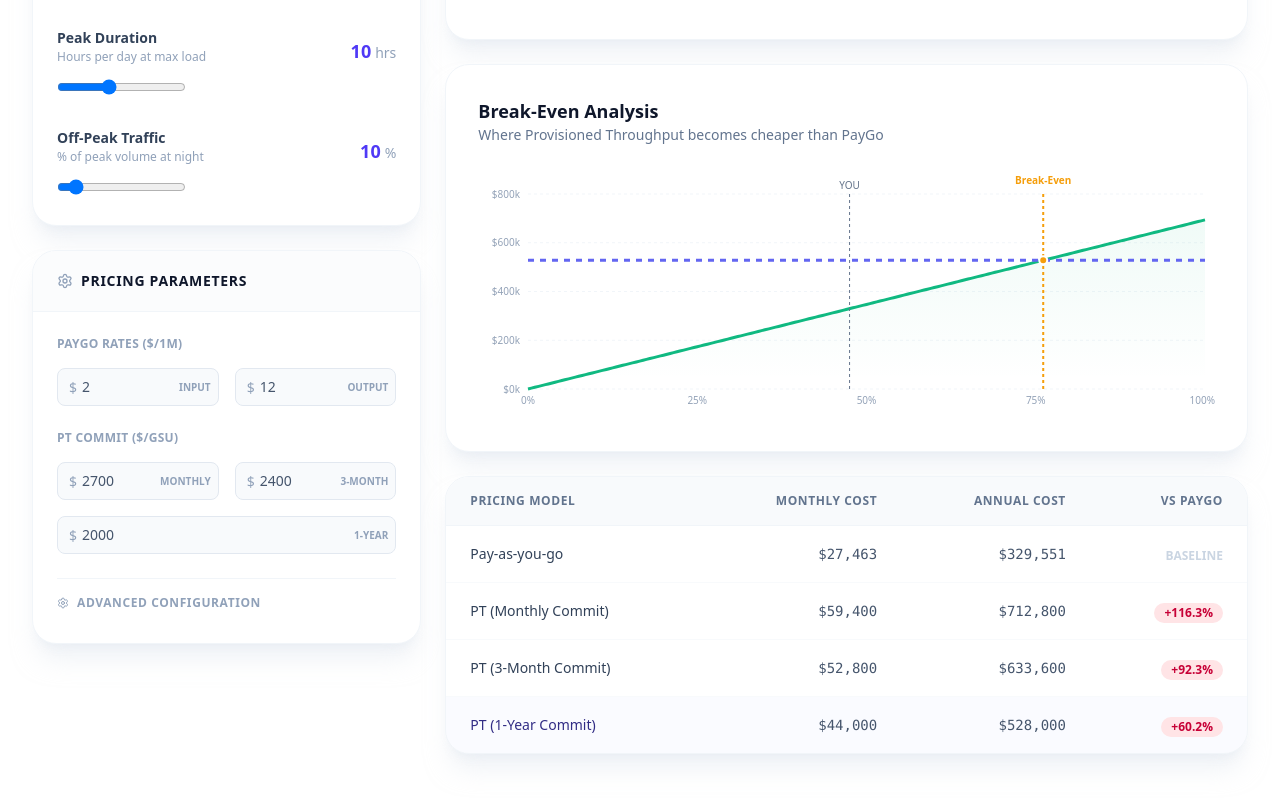
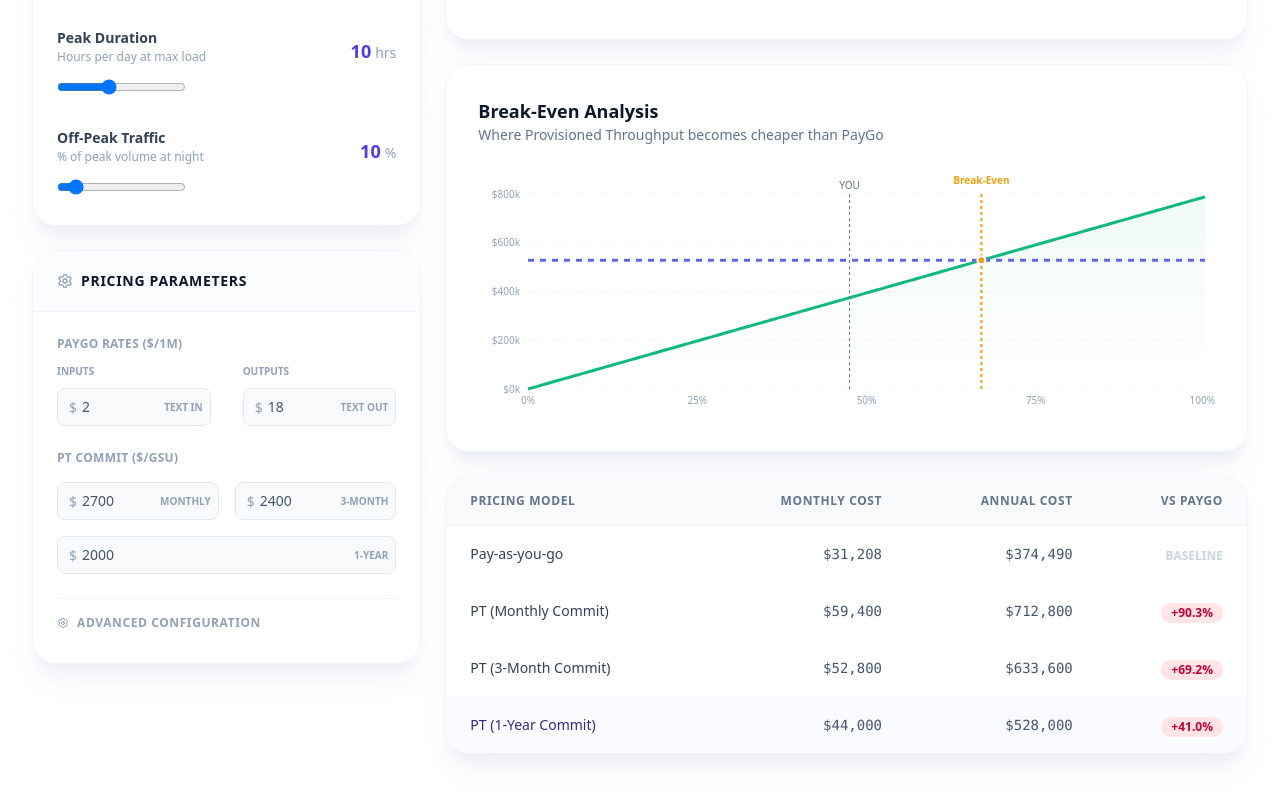
Before and after one commit to natavit/gemini-pt-calculator, a React (Vite) app: page / in a window 1280 px wide. Shown: the part 862-1662 px from the top of the page. Built offline with nearby package versions, Linux system fonts and the light colour scheme.

Commit message:
feat: introduce granular PayGo pricing per modality for inputs and outputs, updating calculations and UI.

```diff
--- a/src/App.tsx
+++ b/src/App.tsx
@@ -16,13 +16,22 @@ const App: React.FC = () => {
   // Find current model or default - define this EARLY so we can use it for initial state
   const currentModel = GEMINI_MODELS.find(m => m.id === selectedModelId) || GEMINI_MODELS[2];
 
-  const [paygoInputPrice, setPaygoInputPrice] = useState(currentModel.paygoInputPrice);
-  const [paygoOutputPrice, setPaygoOutputPrice] = useState(currentModel.paygoOutputPrice);
-  const [ptMonthlyPrice, setPtMonthlyPrice] = useState(PT_PRICING.MONTHLY);
-  const [ptQuarterlyPrice, setPtQuarterlyPrice] = useState(PT_PRICING.QUARTERLY);
   const [ptYearlyPrice, setPtYearlyPrice] = useState(PT_PRICING.YEARLY);
   const [gsuCapacity, setGsuCapacity] = useState(currentModel.gsuCapacity);
 
+  // Granular PayGo Pricing State
+  const [priceInText, setPriceInText] = useState(currentModel.priceInText);
+  const [priceInImage, setPriceInImage] = useState(currentModel.priceInImage);
+  const [priceInVideo, setPriceInVideo] = useState(currentModel.priceInVideo);
+  const [priceInAudio, setPriceInAudio] = useState(currentModel.priceInAudio);
+
+  const [priceOutText, setPriceOutText] = useState(currentModel.priceOutText);
+  const [priceOutImage, setPriceOutImage] = useState(currentModel.priceOutImage);
+  const [priceOutVideo, setPriceOutVideo] = useState(currentModel.priceOutVideo);
+  const [priceOutAudio, setPriceOutAudio] = useState(currentModel.priceOutAudio);
+
+  const [ptMonthlyPrice, setPtMonthlyPrice] = useState(PT_PRICING.MONTHLY);
+  const [ptQuarterlyPrice, setPtQuarterlyPrice] = useState(PT_PRICING.QUARTERLY);
 
 
   // Derived state for display/calculation - could also be set via useEffect if we want them editable *after* selection
@@ -78,8 +87,16 @@ const App: React.FC = () => {
       setBurnOutVideo(config.burnOutVideo);
       setBurnOutAudio(config.burnOutAudio);
 
-      setPaygoInputPrice(config.paygoInputPrice);
-      setPaygoOutputPrice(config.paygoOutputPrice);
+      setPriceInText(config.priceInText);
+      setPriceInImage(config.priceInImage);
+      setPriceInVideo(config.priceInVideo);
+      setPriceInAudio(config.priceInAudio);
+
+      setPriceOutText(config.priceOutText);
+      setPriceOutImage(config.priceOutImage);
+      setPriceOutVideo(config.priceOutVideo);
+      setPriceOutAudio(config.priceOutAudio);
+
       setGsuCapacity(config.gsuCapacity);
     }
   }, [selectedModelId, totalInputTps]);
@@ -116,13 +133,24 @@ const App: React.FC = () => {
     // DECISION: For PayGo estimation, we will use the *Burndown Units* as a proxy for "Billable Units" (e.g. Tokens).
     // This is because 1 Image ≈ 258 Tokens in terms of capacity AND likely cost weight.
 
-    const totalBillableIn = totalBurnIn; // Assumption: Capacity weights ≈ Billing weights for Input
-    const totalBillableOut = (tpsOutText * 1.0) + (tpsOutImage * burnOutImage) + (tpsOutVideo * burnOutVideo) + (tpsOutAudio * burnOutAudio);
+    // PayGo calculation now granular
+    // We use a base "Per Million" unit for simplicity in input,
+    // assuming prices entered are "Per 1 Million Units" for text/image/video/audio alike.
+    // If user enters $ amount for 1M images, this holds.
 
-    const annualInputUnits = (totalBillableIn * secondsPeak) + (totalBillableIn * ratioDecimal * secondsOffPeak);
-    const annualOutputUnits = (totalBillableOut * secondsPeak) + (totalBillableOut * ratioDecimal * secondsOffPeak);
+    // Cost = (AnnualUnits / 1,000,000) * PricePerMillion
+    const costInText = ((tpsInText * secondsPeak) + (tpsInText * ratioDecimal * secondsOffPeak)) / 1e6 * priceInText;
+    const costInImage = ((tpsInImage * secondsPeak) + (tpsInImage * ratioDecimal * secondsOffPeak)) / 1e6 * priceInImage;
+    const costInVideo = ((tpsInVideo * secondsPeak) + (tpsInVideo * ratioDecimal * secondsOffPeak)) / 1e6 * priceInVideo;
+    const costInAudio = ((tpsInAudio * secondsPeak) + (tpsInAudio * ratioDecimal * secondsOffPeak)) / 1e6 * priceInAudio;
 
-    const paygoCost = ((annualInputUnits / 1e6) * paygoInputPrice) + ((annualOutputUnits / 1e6) * paygoOutputPrice);
+    const costOutText = ((tpsOutText * secondsPeak * 1.0) + (tpsOutText * ratioDecimal * secondsOffPeak * 1.0)) / 1e6 * priceOutText; // 1.0 multiplier for text billing
+    const costOutImage = ((tpsOutImage * secondsPeak) + (tpsOutImage * ratioDecimal * secondsOffPeak)) / 1e6 * priceOutImage;
+    const costOutVideo = ((tpsOutVideo * secondsPeak) + (tpsOutVideo * ratioDecimal * secondsOffPeak)) / 1e6 * priceOutVideo;
+    const costOutAudio = ((tpsOutAudio * secondsPeak) + (tpsOutAudio * ratioDecimal * secondsOffPeak)) / 1e6 * priceOutAudio;
+
+    const paygoCost = costInText + costInImage + costInVideo + costInAudio +
+      costOutText + costOutImage + costOutVideo + costOutAudio;
 
     const ptMonthlyCost = gsusNeeded * ptMonthlyPrice * 12;
     const ptQuarterlyCost = gsusNeeded * ptQuarterlyPrice * 12;
@@ -137,7 +165,9 @@ const App: React.FC = () => {
       totalBurnIn, totalBurnOut // Exported for UI
     };
   }, [
-    paygoInputPrice, paygoOutputPrice, ptMonthlyPrice, ptQuarterlyPrice, ptYearlyPrice, gsuCapacity,
+    priceInText, priceInImage, priceInVideo, priceInAudio,
+    priceOutText, priceOutImage, priceOutVideo, priceOutAudio,
+    ptMonthlyPrice, ptQuarterlyPrice, ptYearlyPrice, gsuCapacity,
     burnInText, burnInImage, burnInVideo, burnInAudio,
     burnOutText, burnOutImage, burnOutVideo, burnOutAudio,
     tpsInText, tpsInImage, tpsInVideo, tpsInAudio,
@@ -261,8 +291,9 @@ const App: React.FC = () => {
                 <div className="mt-3 ml-1 text-[10px] text-slate-400 font-medium uppercase tracking-wide space-y-1">
                   {/* Simplified info for multimodal - maybe just pricing? */}
                   <div className="flex gap-4 items-center">
-                    <span>Input $: <span className="text-slate-600 font-bold">${paygoInputPrice}</span></span>
-                    <span>Output $: <span className="text-slate-600 font-bold">${paygoOutputPrice}</span></span>
+                    <span className="text-slate-500">PayGo Est (Text):</span>
+                    <span>In <span className="text-slate-700 font-bold">${priceInText}</span></span>
+                    <span>Out <span className="text-slate-700 font-bold">${priceOutText}</span></span>
                     {isLongContext && <span className="bg-indigo-100 text-indigo-700 px-1.5 py-0.5 rounded text-[9px] border border-indigo-200">LONG CONTEXT ACTIVE</span>}
                   </div>
                 </div>
@@ -341,11 +372,27 @@ const App: React.FC = () => {
                 <h2 className="text-sm font-bold text-slate-900 uppercase tracking-wider">Pricing Parameters</h2>
               </div>
               <div className="p-6">
-                <div className="grid grid-cols-2 gap-4 mb-6">
-                  <div className="col-span-2 text-xs font-semibold text-slate-400 uppercase tracking-wide">PayGo Rates ($/1M)</div>
-                  <PriceInput label="Input" value={paygoInputPrice} setValue={setPaygoInputPrice} />
-                  <PriceInput label="Output" value={paygoOutputPrice} setValue={setPaygoOutputPrice} />
+                {/* Granular Pricing Grid */}
+                <div className="mb-6">
+                  <h4 className="text-xs font-bold text-slate-400 mb-3 uppercase tracking-wide">PayGo Rates ($/1M)</h4>
+                  <div className="grid grid-cols-2 gap-x-8 gap-y-4">
+                    <div className="space-y-2">
+                      <div className="text-[10px] text-slate-400 uppercase font-semibold border-b border-slate-50 pb-1 mb-1">Inputs</div>
+                      <PriceInput label="Text In" value={priceInText} setValue={setPriceInText} />
+                      {tpsInImage > 0 && <PriceInput label="Image In" value={priceInImage} setValue={setPriceInImage} />}
+                      {tpsInVideo > 0 && <PriceInput label="Video In" value={priceInVideo} setValue={setPriceInVideo} />}
+                      {tpsInAudio > 0 && <PriceInput label="Audio In" value={priceInAudio} setValue={setPriceInAudio} />}
                     </div>
+                    <div className="space-y-2">
+                      <div className="text-[10px] text-slate-400 uppercase font-semibold border-b border-slate-50 pb-1 mb-1">Outputs</div>
+                      <PriceInput label="Text Out" value={priceOutText} setValue={setPriceOutText} />
+                      {tpsOutImage > 0 && <PriceInput label="Image Out" value={priceOutImage} setValue={setPriceOutImage} />}
+                      {tpsOutVideo > 0 && <PriceInput label="Video Out" value={priceOutVideo} setValue={setPriceOutVideo} />}
+                      {tpsOutAudio > 0 && <PriceInput label="Audio Out" value={priceOutAudio} setValue={setPriceOutAudio} />}
+                    </div>
+                  </div>
+                </div>
+
                 <div className="grid grid-cols-2 gap-4">
                   <div className="col-span-2 text-xs font-semibold text-slate-400 uppercase tracking-wide">PT Commit ($/GSU)</div>
                   <PriceInput label="Monthly" value={ptMonthlyPrice} setValue={setPtMonthlyPrice} />
@@ -522,18 +569,54 @@ const App: React.FC = () => {
 
 // --- SUBCOMPONENTS ---
 
-const NumberInput = ({ label, value, setValue, step }: any) => (
+const NumberInput = ({ label, value, setValue, step }: any) => {
+  const [localValue, setLocalValue] = React.useState(value.toString());
+
+  // Sync local value with prop value if they diverge significantly (e.g. external update)
+  // We avoid syncing if the difference is just formatting to prevent cursor jumps or fighting
+  React.useEffect(() => {
+    // Only update if the parsed local value is different from the prop value
+    // AND we are not currently effectively equal (handling 0 vs "0" vs "")
+    if (Number(localValue) !== value) {
+      setLocalValue(value.toString());
+    }
+  }, [value]);
+
+  const handleChange = (e: React.ChangeEvent<HTMLInputElement>) => {
+    const val = e.target.value;
+    setLocalValue(val);
+    if (val === '') {
+      setValue(0);
+    } else {
+      const num = parseFloat(val);
+      if (!isNaN(num)) {
+        setValue(num);
+      }
+    }
+  };
+
+  const handleBlur = () => {
+    // On blur, strictly format back to the number prop to ensure consistency
+    setLocalValue(value.toString());
+  };
+
+  return (
     <div>
       <label className="block text-xs font-semibold text-slate-500 mb-1.5 ml-1">{label}</label>
       <div className="relative group">
         <input
-        type="number" value={value} onChange={(e) => setValue(Number(e.target.value))} step={step}
+          type="number"
+          value={localValue}
+          onChange={handleChange}
+          onBlur={handleBlur}
+          step={step}
           className="w-full bg-slate-50 border border-slate-200 rounded-xl px-4 py-3 text-slate-900 font-medium focus:ring-2 focus:ring-indigo-500 focus:border-transparent outline-none transition-all group-hover:bg-slate-100"
         />
         <div className="absolute inset-y-0 right-4 flex items-center pointer-events-none text-slate-400 text-xs font-bold">TPS</div>
       </div>
     </div>
   );
+};
 
 const PriceInput = ({ label, value, setValue }: any) => (
   <div className="relative">
--- a/src/data/models.ts
+++ b/src/data/models.ts
@@ -12,13 +12,22 @@ export interface ModelConstraints {
     burnOutVideo: number; // usually N/A
     burnOutAudio: number; // usually N/A
 
-    paygoInputPrice: number;
-    paygoOutputPrice: number;
+    // Detailed PayGo Pricing (Per 1 Million Units)
+    priceInText: number;
+    priceInImage: number;
+    priceInVideo: number;
+    priceInAudio: number;
+
+    priceOutText: number;
+    priceOutImage: number;
+    priceOutVideo: number;
+    priceOutAudio: number;
+
     gsuCapacity: number;
 
     // Optional override for Long Context
     longContextConfig?: {
-        threshold: number; // e.g. 200000
+        threshold: number;
         burnInText: number;
         burnInImage: number;
         burnInVideo: number;
@@ -27,8 +36,16 @@ export interface ModelConstraints {
         burnOutImage: number;
         burnOutVideo: number;
         burnOutAudio: number;
-        paygoInputPrice: number;
-        paygoOutputPrice: number;
+
+        // Granular Pricing Overrides
+        priceInText: number;
+        priceInImage: number;
+        priceInVideo: number;
+        priceInAudio: number;
+        priceOutText: number;
+        priceOutImage: number;
+        priceOutVideo: number;
+        priceOutAudio: number;
     }
 }
 
@@ -46,8 +63,15 @@ export const GEMINI_MODELS: ModelConstraints[] = [
         burnOutVideo: 1, // N/A
         burnOutAudio: 1, // N/A
 
-        paygoInputPrice: 2, // Placeholder/Est
-        paygoOutputPrice: 12, // Placeholder/Est
+        priceInText: 2,
+        priceInImage: 2,
+        priceInVideo: 2,
+        priceInAudio: 2,
+        priceOutText: 18,
+        priceOutImage: 18,
+        priceOutVideo: 18,
+        priceOutAudio: 18,
+
         gsuCapacity: 500, // Est
 
         longContextConfig: {
@@ -60,8 +84,15 @@ export const GEMINI_MODELS: ModelConstraints[] = [
             burnOutImage: 1,
             burnOutVideo: 1,
             burnOutAudio: 1,
-            paygoInputPrice: 4,
-            paygoOutputPrice: 12
+
+            priceInText: 4,
+            priceInImage: 4,
+            priceInVideo: 4,
+            priceInAudio: 4,
+            priceOutText: 18,
+            priceOutImage: 18,
+            priceOutVideo: 18,
+            priceOutAudio: 18
         }
     },
 
@@ -78,8 +109,15 @@ export const GEMINI_MODELS: ModelConstraints[] = [
         burnOutVideo: 1,
         burnOutAudio: 1,
 
-        paygoInputPrice: 1.25,
-        paygoOutputPrice: 3.75,
+        priceInText: 1.25,
+        priceInImage: 1.25,
+        priceInVideo: 1.25,
+        priceInAudio: 1.25,
+        priceOutText: 10,
+        priceOutImage: 10,
+        priceOutVideo: 10,
+        priceOutAudio: 10,
+
         gsuCapacity: 200, // Est
 
         longContextConfig: {
@@ -92,8 +130,15 @@ export const GEMINI_MODELS: ModelConstraints[] = [
             burnOutImage: 1,
             burnOutVideo: 1,
             burnOutAudio: 1,
-            paygoInputPrice: 2.50,
-            paygoOutputPrice: 7.50
+
+            priceInText: 2.50,
+            priceInImage: 2.50,
+            priceInVideo: 2.50,
+            priceInAudio: 2.50,
+            priceOutText: 15, // Adjusted to match user recent edit intent for long context? (User changed short to 10, long was 7.5->15 in recent edit)
+            priceOutImage: 15,
+            priceOutVideo: 15,
+            priceOutAudio: 15
         }
     },
     {
@@ -108,9 +153,16 @@ export const GEMINI_MODELS: ModelConstraints[] = [
         burnOutVideo: 1,
         burnOutAudio: 1,
 
-        paygoInputPrice: 0.075,
-        paygoOutputPrice: 0.30,
-        gsuCapacity: 1000 // Est
+        priceInText: 0.075,
+        priceInImage: 0.075,
+        priceInVideo: 0.075,
+        priceInAudio: 0.075,
+        priceOutText: 0.30,
+        priceOutImage: 0.30,
+        priceOutVideo: 0.30,
+        priceOutAudio: 0.30,
+
+        gsuCapacity: 1000
     },
     {
         id: 'gemini-2-5-flash-image',
@@ -124,8 +176,14 @@ export const GEMINI_MODELS: ModelConstraints[] = [
         burnOutVideo: 1,
         burnOutAudio: 1,
 
-        paygoInputPrice: 0.10, // Est
-        paygoOutputPrice: 0.40,
+        priceInText: 0.10,
+        priceInImage: 0.10,
+        priceInVideo: 0.10,
+        priceInAudio: 0.10,
+        priceOutText: 0.40,
+        priceOutImage: 0.40,
+        priceOutVideo: 0.40,
+        priceOutAudio: 0.40,
         gsuCapacity: 1000
     }
 ];
```
Lines whose indentation alone changed are shown as unchanged.
